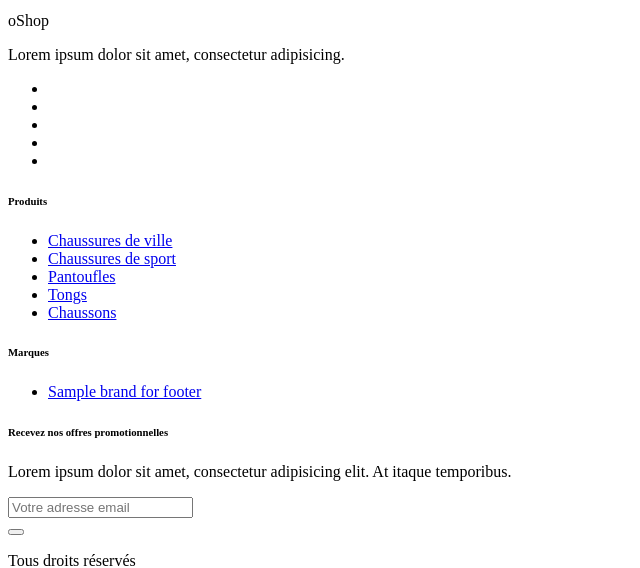
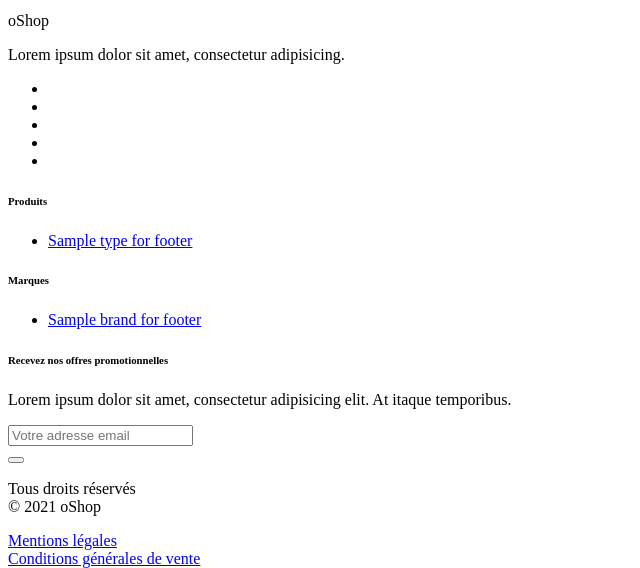
Before and after one commit to ogasphere-portfolio/projet-oShop-blue, a PHP site: template App/views/cart.tpl.php in a window 1280 px wide. Shown: the part 1585-2153 px from the top of the page, without its empty margins (0-640 px from the left). Run offline with PHP 8.4, Linux system fonts and the light colour scheme; the template is opened without the code that fills it: most values are stand-ins (such as "Sample title", 1, 10 or a date in 2020); data that the repository does not hold is empty; some libraries are stand-ins or nearby versions.

Commit message:
correction NavBar et mise en place dynamique du footer

```diff
--- a/App/Controllers/CoreControllers.php
+++ b/App/Controllers/CoreControllers.php
@@ -2,6 +2,7 @@
 
 namespace App\Controllers;
 
+use App\Models\Type;
 use App\Models\Brand;
 
 class CoreControllers{
@@ -21,6 +22,10 @@ class CoreControllers{
         $brandModel = new Brand();
         $allBrandForFooter = $brandModel->findAllForFooter();
 
+
+        $typeModel = new Type();
+        $allTypeForFooter = $typeModel->findAllForFooter();
+
         //TODO faire la même chose pour les types
         // 1 . coder la méthode dans le bon Model
         // 2 . appeler cette méthode pour récupérer les listes de types
--- a/App/Controllers/NavController.php
+++ b/App/Controllers/NavController.php
@@ -31,7 +31,7 @@ class NavController {
             $absoluteURL = $_SERVER['BASE_URI'];
 
             echo '<li class="nav-item ' . $class . ' px-lg-4">';
-            echo '<a class="nav-link text-uppercase text-expanded" href="'. $absoluteURL .'/index.php?page='. lcfirst($item['link']) .'">' . $item['tittle'] . ' <span class="sr-only">(current)</span>
+            echo '<a class="nav-link text-uppercase text-expanded" href="'. $absoluteURL .'/'.lcfirst($item['link']) .'">' . $item['tittle'] . ' <span class="sr-only">(current)</span>
           </a>';
             echo '</li>';
         }
--- a/App/views/footer.tpl.php
+++ b/App/views/footer.tpl.php
@@ -70,11 +70,9 @@
           <div class="col-lg-2 col-md-6 mb-5 mb-lg-0">
             <h6 class="text-uppercase text-dark mb-3">Produits</h6>
             <ul class="list-unstyled">
-              <li> <a href="#" class="text-muted">Chaussures de ville</a></li>
-              <li> <a href="#" class="text-muted">Chaussures de sport</a></li>
-              <li> <a href="#" class="text-muted">Pantoufles</a></li>
-              <li> <a href="#" class="text-muted">Tongs</a></li>
-              <li> <a href="#" class="text-muted">Chaussons</a></li>
+            <?php foreach ($allTypeForFooter as $type) : ?>
+              <li> <a href="<?= $absoluteURL ?>/catalogue/type/<?= $type->getId() ?>" class="text-muted"><?= $type->getName() ?></a></li>
+              <?php endforeach; ?>
             </ul>
           </div>
           <div class="col-lg-2 col-md-6 mb-5 mb-lg-0">
```
Also changed, not shown: App/Models/Type.php (+23 -1 lines).
